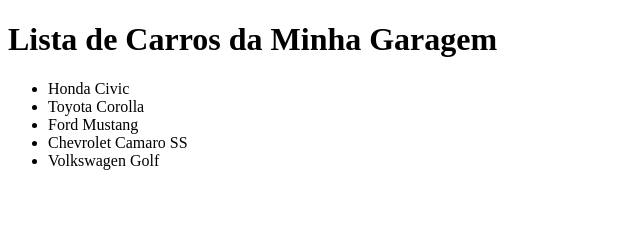
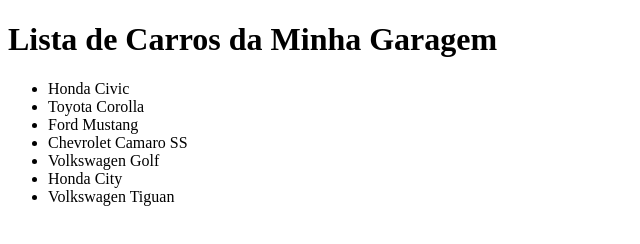
Before and after one commit to alanbrunoscience/test-git-flow, a website: page src/index2.html in a window 1280 px wide. Shown: the whole page, without its empty margins (0-640 px from the left). Drawn offline with Linux system fonts and the light colour scheme.

Commit message:
Alterando o arquivo index2.html e package.json.

```diff
--- a/package.json
+++ b/package.json
@@ -1,6 +1,6 @@
 {
     "name": "angular-app",
-    "version": "5.7.0",
+    "version": "5.7.0-rc1",
     "private": true,
     "scripts": {
         "ng": "ng",
--- a/src/index2.html
+++ b/src/index2.html
@@ -17,6 +17,8 @@
     <li>Ford Mustang</li>
     <li>Chevrolet Camaro SS</li>
     <li>Volkswagen Golf</li>
+    <li>Honda City</li>
+    <li>Volkswagen Tiguan</li>
   </ul>
 
 </body>
```
